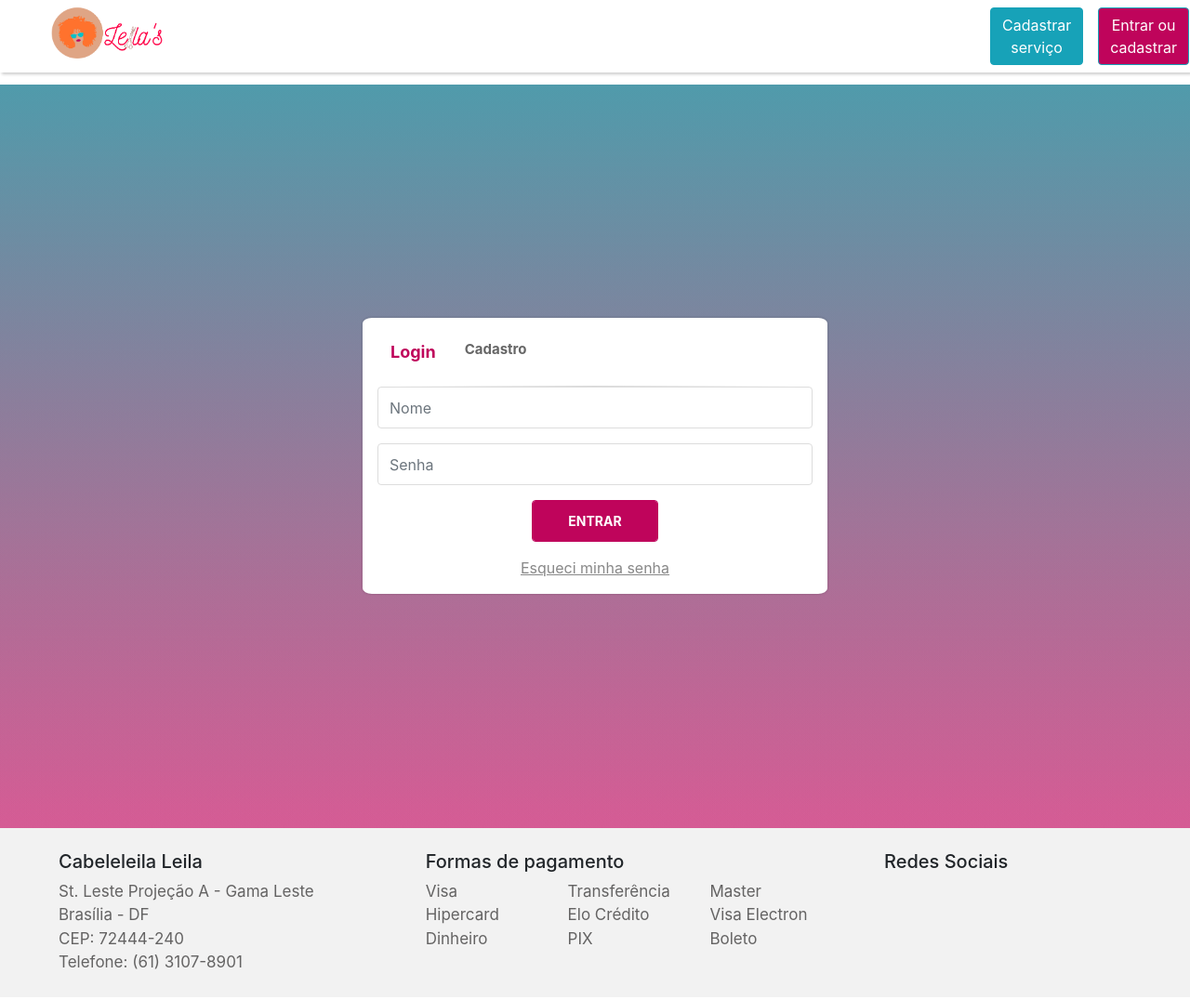
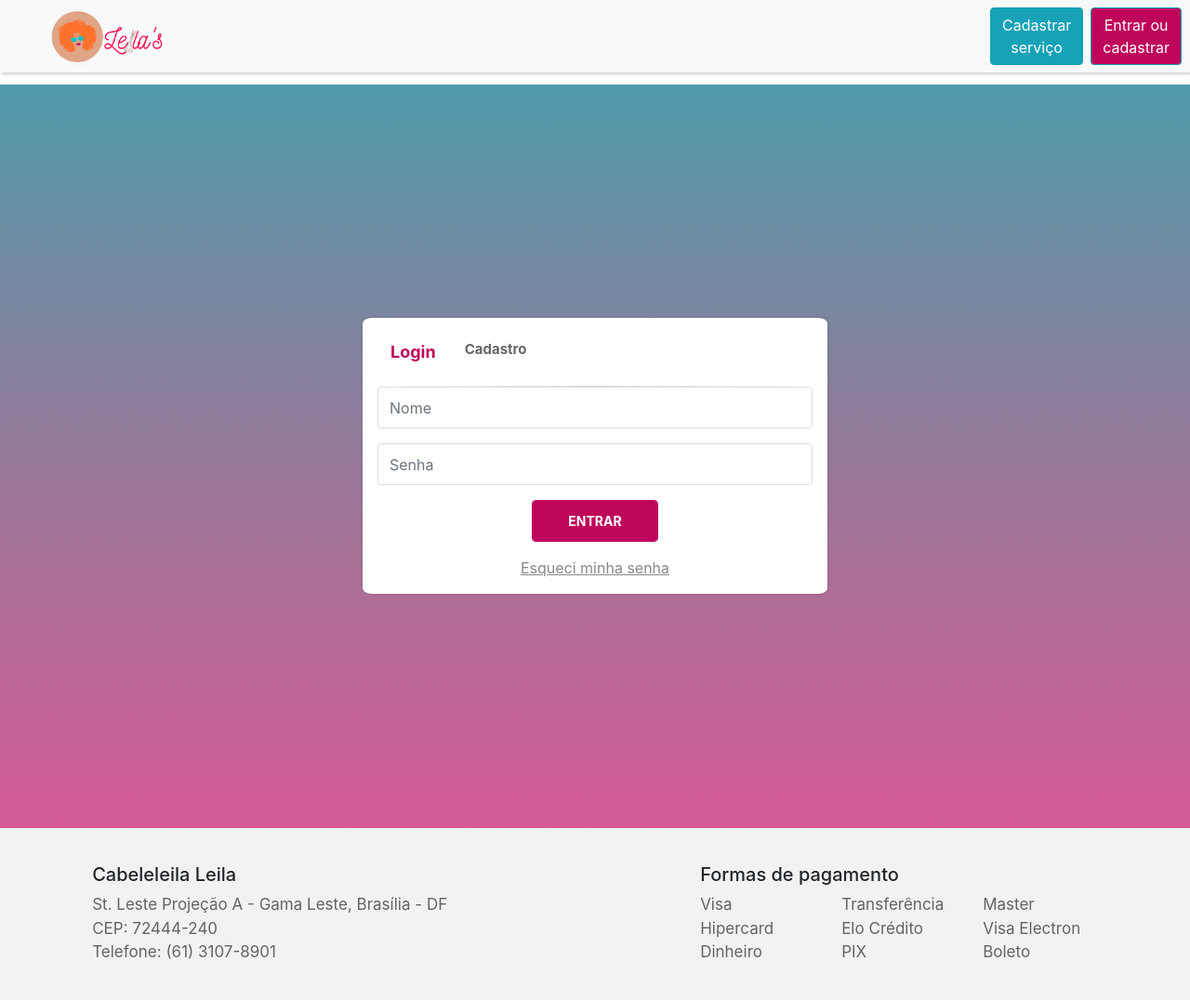
Before and after one commit to UnBArqDsw2020-2/2020.2_G1_CabeleleiraLeila_FrontEnd, an Angular app in the folder cabeleleira-leila-web/: page /login-cadastro in a window 1280 px wide. Shown: the whole page at 93% size. Built offline with nearby package versions, Linux system fonts and the light colour scheme.

Commit message:
Consolida tela inicial

```diff
--- a/cabeleleira-leila-web/src/app/app.component.css
+++ b/cabeleleira-leila-web/src/app/app.component.css
@@ -7,10 +7,9 @@ nav {
   padding: 0 3%;
   -webkit-box-shadow: 2px 2px 3px 0px rgba(0, 0, 0, 0.2);
   margin-bottom: 1%;
-  /* background-color:antiquewhite; */
 }
 
-.btn {
+.btn-rosa-tema {
   background-color: #bf045b;
 }
 
--- a/cabeleleira-leila-web/src/app/app.component.html
+++ b/cabeleleira-leila-web/src/app/app.component.html
@@ -1,20 +1,20 @@
-<nav class="navbar-expand-lg navbar-light d-flex justify-content-between">
+<nav class="navbar navbar-expand-lg navbar-light bg-light">
     <a class="navbar-brand col-10" routerLink=""><img src="../../assets/img/logo3.png" alt="logo leila" height="60"></a>
     <div class="d-inline-flex">
         <app-servico-update [editaServico]="false" [criaServico]="true"></app-servico-update>
-        <button class="btn-rosa-tema btn btn-info m-2" routerLink="/login-cadastro">Entrar ou cadastrar</button>
+        <button class="btn-rosa-tema btn btn-info my-2 mx-6" routerLink="/login-cadastro">Entrar ou cadastrar</button>
     </div>
 </nav>
 <router-outlet></router-outlet>
 
 
-<footer class="row pl-lg-6 pr-lg-5 px-5 py-4 m-0">
-    <div class="col-8 col-sm-8 col-md-4 col-lg-4">
+<footer class="d-flex justify-content-between">
+    <div class="col-lg-5 pl-lg-5">
         <h5>Cabeleleila Leila</h5>
-        <span class="footer-conteudo">St. Leste Projeção A - Gama Leste<br>Brasília - DF<br>CEP: 72444-240<br>Telefone:
+        <span class="footer-conteudo">St. Leste Projeção A - Gama Leste, Brasília - DF<br>CEP: 72444-240<br>Telefone:
             (61) 3107-8901</span>
     </div>
-    <div class="col-10 col-sm-15 col-md-7 col-lg-5">
+    <div class="col-lg-5">
         <h5>Formas de pagamento</h5>
         <div class="footer-box__bloco-pagamento">
             <a class="footer-conteudo">Visa</a>
@@ -28,10 +28,4 @@
             <a class="footer-conteudo">Boleto</a>
         </div>
     </div>
-    <div class="col-4 col-sm-4 col-md-7 col-lg-2 footer-box">
-        <h5>Redes Sociais</h5>
-        <a class="btn-social-icon btn-twitter">
-            <span class="fa fa-twitter"></span>
-        </a>
-    </div>
 </footer>
--- a/cabeleleira-leila-web/src/app/tela-inicial/tela-inicial.component.css
+++ b/cabeleleira-leila-web/src/app/tela-inicial/tela-inicial.component.css
@@ -1,22 +1,11 @@
 section {
   margin: 0 4%;
-  margin-bottom: 4%;
 }
-
-section section {
-  margin: 0;
-}
-
-#infos-pagamento{
-    padding-top: 3%;
-}
-
 
 .info-geral {
   font-family: Open Sans, sans-serif;
   padding-top: 0.7%;
   float: left;
-  /* border: 5px solid blue; */
 }
 
 .info-img {
@@ -32,12 +21,16 @@ section section {
 .nome-salao {
   position: relative;
   float: left;
-  position: relative;
-  float: left;
-  padding-top: 2%;
 }
 
-.estrelas {
+.nota-estrelas {
   color: #f99158;
-  font-size: 22px;
+  font-size: 25px;
 }
+
+.estrela{
+  font-size: 20px;
+  color: darkorange;
+  padding: 3px;
+  margin-left: 10%;
+}
--- a/cabeleleira-leila-web/src/app/tela-inicial/tela-inicial.component.html
+++ b/cabeleleira-leila-web/src/app/tela-inicial/tela-inicial.component.html
@@ -1,4 +1,4 @@
-<section class="principal">
+<section class="principal mb-4% mt-4%">
     <ngb-carousel>
         <ng-template ngbSlide>
             <div class="wrapper w-100 d-flex">
@@ -31,10 +31,12 @@
             <div class="info-img">
                 <img class="imagem" src="../../assets/img/logo1.png">
             </div>
-            <div class="nome-salao">
+            <div class="nome-salao pt-3">
                 <h3>Cabeleleila Leila</h3>
-                <span class="estrelas">5.0</span>
-                <fa-icon [icon]="faStar"></fa-icon>
+                <div class="d-inline-flex">
+                    <span class="nota-estrelas">5.0</span>
+                    <fa-icon class="estrela" [icon]="faStar"></fa-icon>
+                </div>
             </div>
         </div>
         <app-servicos></app-servicos>
```
